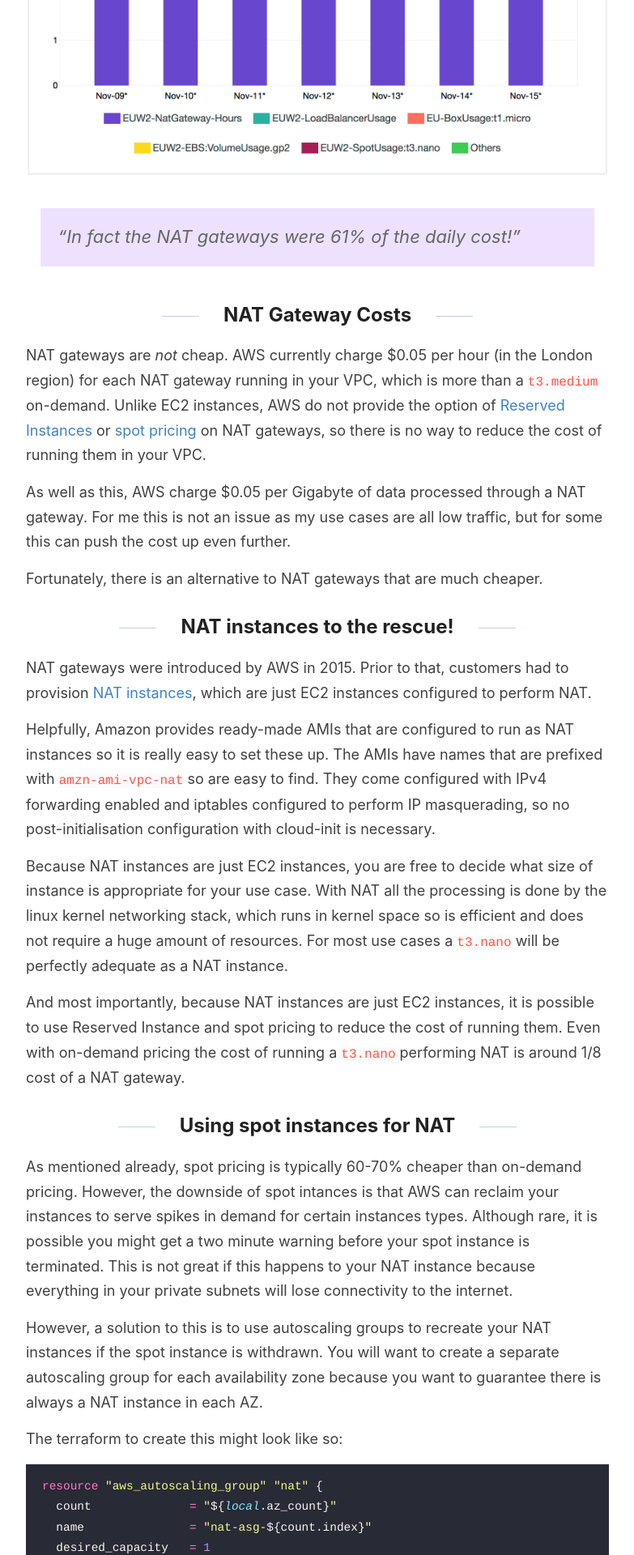
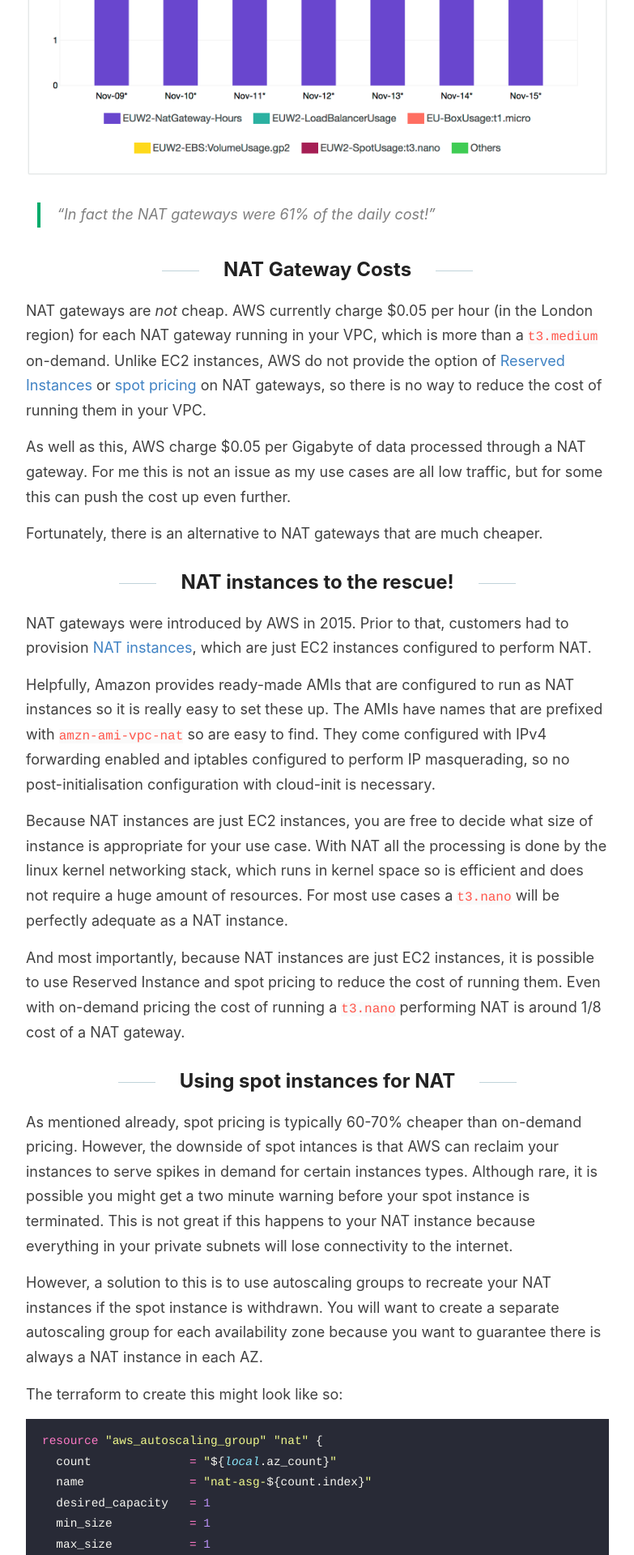
Before and after one commit to stephengrier/www.stephengrier.com, a Jekyll site: the page built from _posts/2019-11-17-reducing-the-cost-of-aws-nat-gateways.md, in a window 1280 px wide. Shown: the part 2006-3926 px from the top of the page at 81% size, without its empty margins (248-1031 px from the left). Built offline with Jekyll 4.4.1, drawn with Linux system fonts in a browser that asks for light colours.

Commit message:
Change blockquote style
Change the blockquote style to be something more like Medium.com.

```diff
--- a/assets/style.scss
+++ b/assets/style.scss
@@ -352,13 +352,11 @@
 
 .post {
   blockquote {
+    border-left: 4px solid #00ab6b;
     margin: 1.8em .8em;
-    /*border-left: 2px solid $gray;*/
-    padding: 0.1em 1em;
-    color: $gray;
-    font-size: 22px;
+    padding: 0 20px;
     font-style: italic;
-    background-color: #ede1ff;
+    color: rgba(0, 0, 0, .5);
   }
 
   .you-may-like{
```
